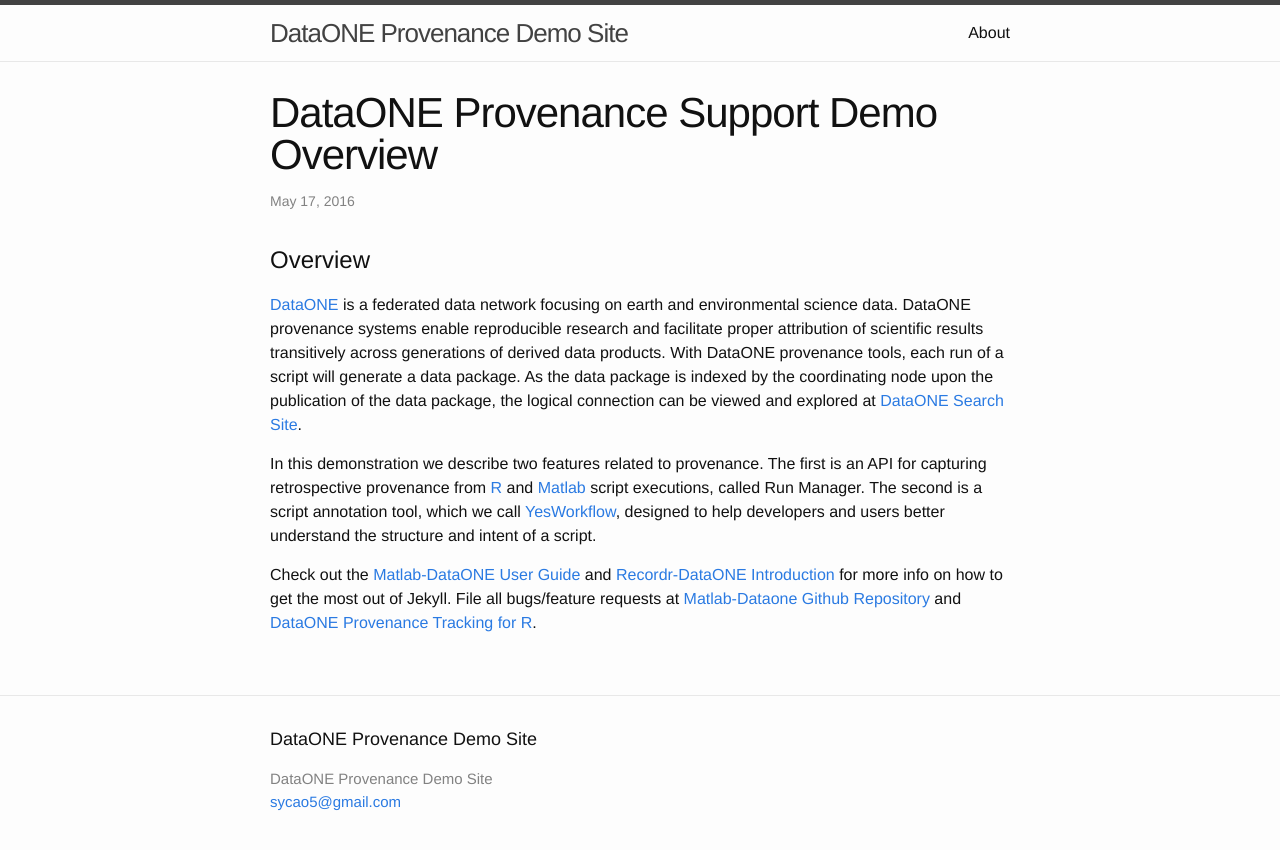
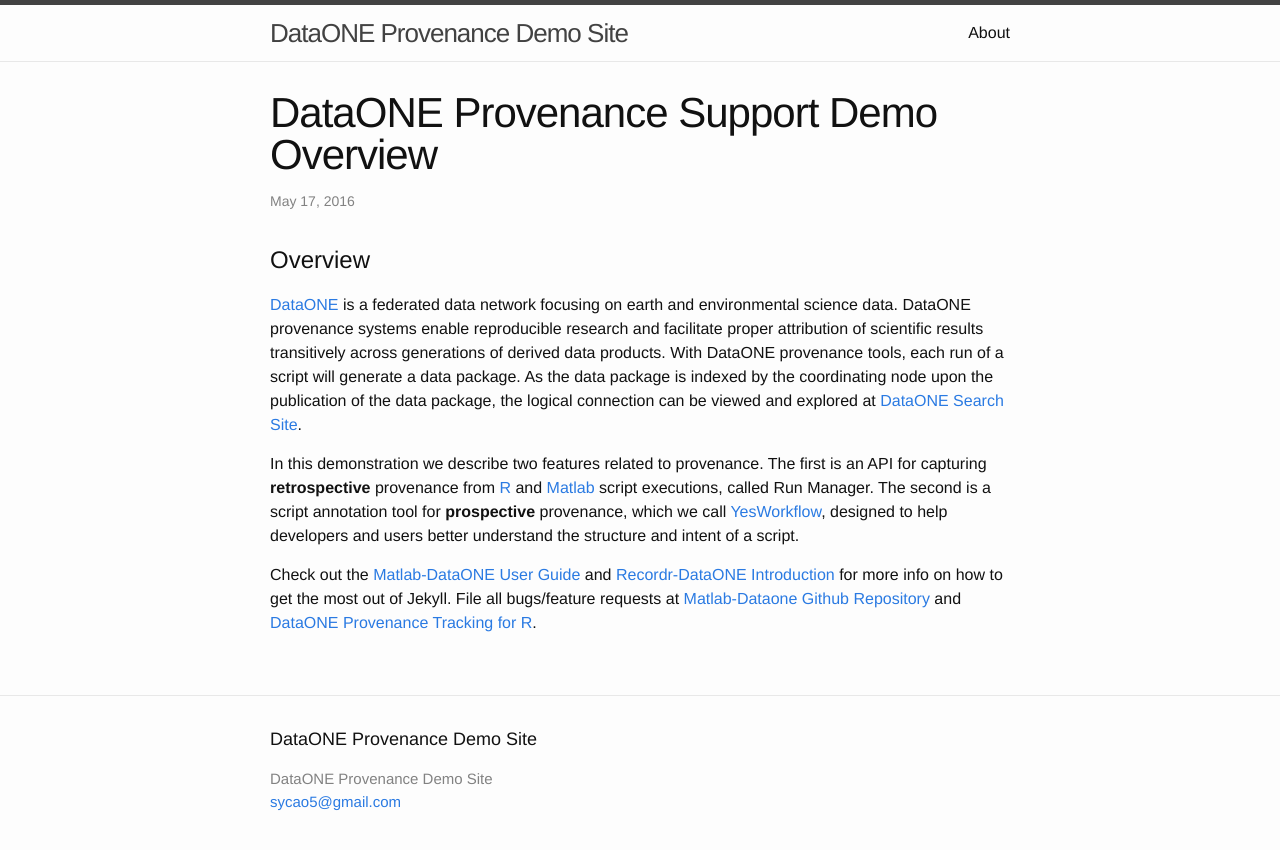
Before and after one commit to DataONEorg/provweek2016-demo, a Jekyll site: the page built from _posts/2016-05-17-provenance-demo-overview.markdown, in a window 1280 px wide. Shown: the top 850 px of the page. Built offline with Jekyll 4.4.1, drawn with Linux system fonts in a browser that asks for light colours.

Commit message:
Minor change to overview_post

```diff
--- a/_posts/2016-05-17-provenance-demo-overview.markdown
+++ b/_posts/2016-05-17-provenance-demo-overview.markdown
@@ -12,8 +12,8 @@
 data products. With DataONE provenance tools, each run of a script will generate a data package. As the data package is indexed by the coordinating node upon the publication of the data package, the logical connection can be viewed and explored at [DataONE Search Site](https://search-sandbox-2.test.dataone.org).
 
 In this demonstration we describe two features related to provenance. The first is an API
-for capturing retrospective provenance from [R](https://github.com/NCEAS/recordr) and [Matlab](https://github.com/DataONEorg/matlab-dataone) script executions,
-called Run Manager. The second is a script annotation tool, which we call [YesWorkflow](https://github.com/yesworkflow-org/yw-prototypes), designed to help developers and users better understand the structure and intent of a script.
+for capturing **retrospective** provenance from [R](https://github.com/NCEAS/recordr) and [Matlab](https://github.com/DataONEorg/matlab-dataone) script executions,
+called Run Manager. The second is a script annotation tool for **prospective** provenance, which we call [YesWorkflow](https://github.com/yesworkflow-org/yw-prototypes), designed to help developers and users better understand the structure and intent of a script.
 
 
 
```
